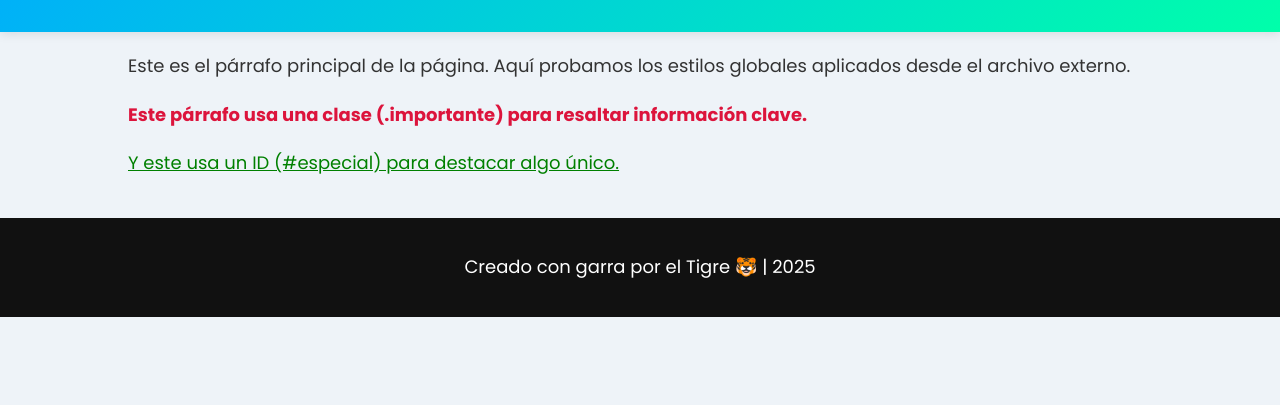
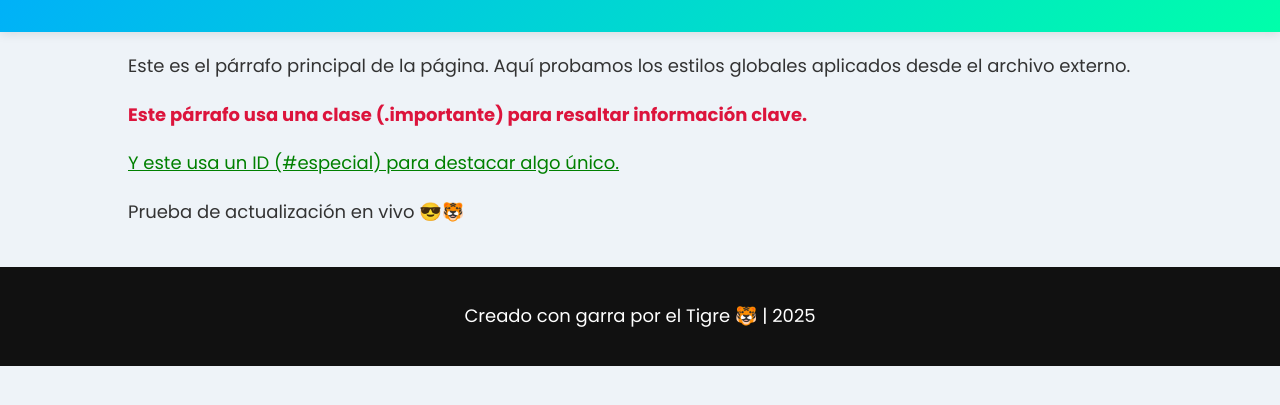
Before and after one commit to VLADISYSTEMS/HTMLPublico, a plain HTML site: page index.html in a window 1280 px wide. Shown: the part 119-524 px from the top of the page. Drawn offline with Linux system fonts and the light colour scheme.

Commit message:
Update index.html
cambio de prueba en github directo

```diff
--- a/index.html
+++ b/index.html
@@ -17,6 +17,9 @@
     <p class="importante">Este párrafo usa una clase (.importante) para resaltar información clave.</p>
 
     <p id="especial">Y este usa un ID (#especial) para destacar algo único.</p>
+
+    <p>Prueba de actualización en vivo 😎🐯</p>
+
   </main>
 
   <footer>
```
